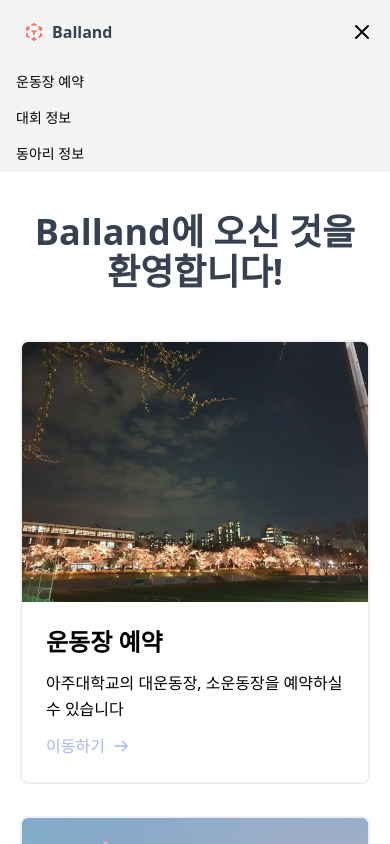
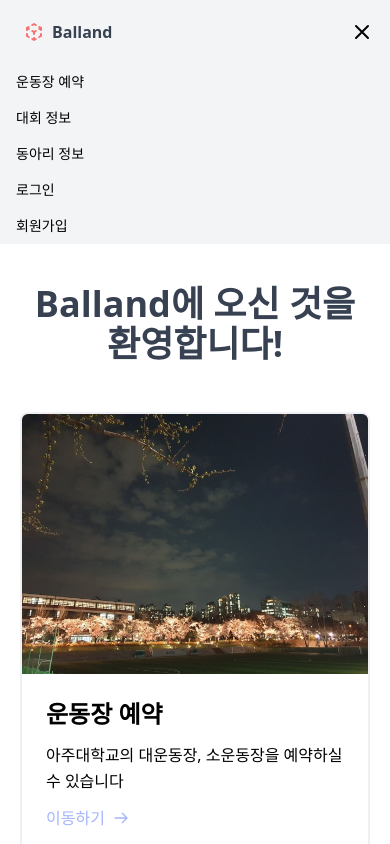
Before and after one commit to Ballandd/Balland_Web, a Next.js app in the folder balland/: page / in a window 390 px wide. Both pictures are taken after a click on the button 362 px from the left and 32 px from the top of the page. Shown: the top 844 px of the page. Built offline with nearby package versions, Linux system fonts and the light colour scheme; no server answers.

Commit message:
feat(Navbar): toggle에 로그인, 회원가입 추가

```diff
--- a/balland/components/Navbar.js
+++ b/balland/components/Navbar.js
@@ -118,6 +118,12 @@ const Navbar = () => {
         <a href="/club" className="block py-2 px-4 text-sm hover:bg-gray-200">
           동아리 정보
         </a>
+        <a href="/auth/signin" className="block py-2 px-4 text-sm hover:bg-gray-200">
+          로그인
+        </a>
+        <a href="/auth/signup" className="block py-2 px-4 text-sm hover:bg-gray-200">
+          회원가입
+        </a>
       </div>
     </nav>
   );
```
